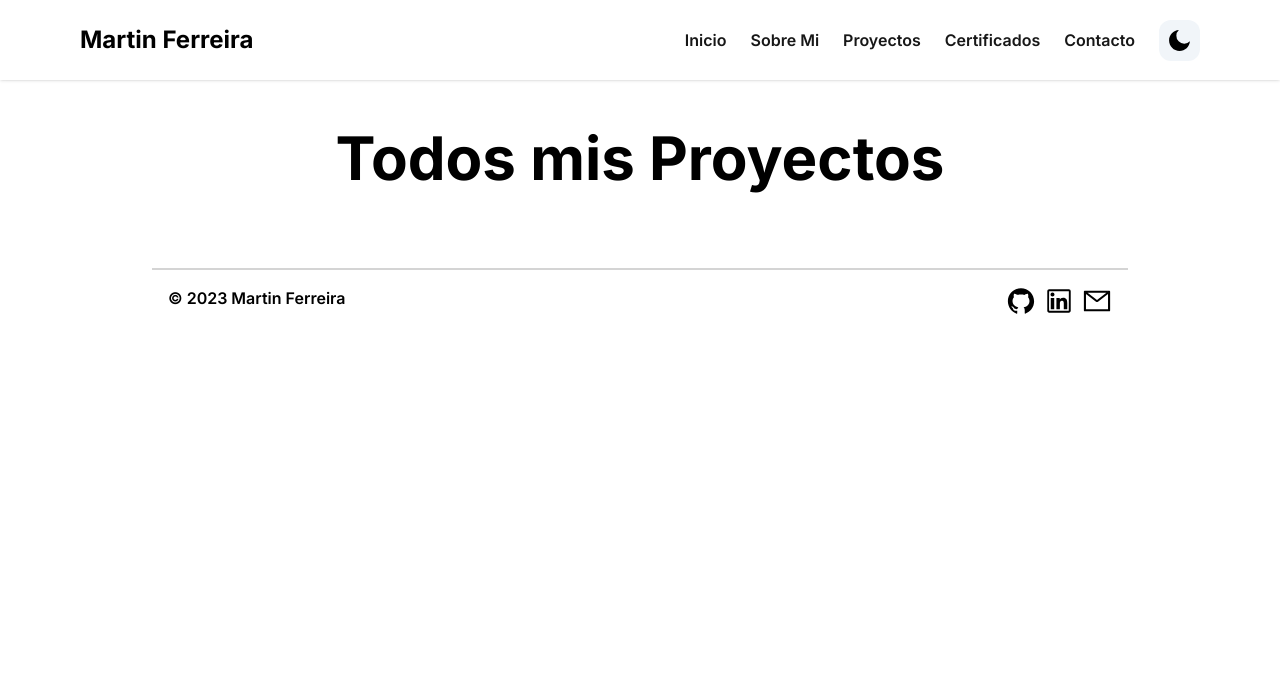
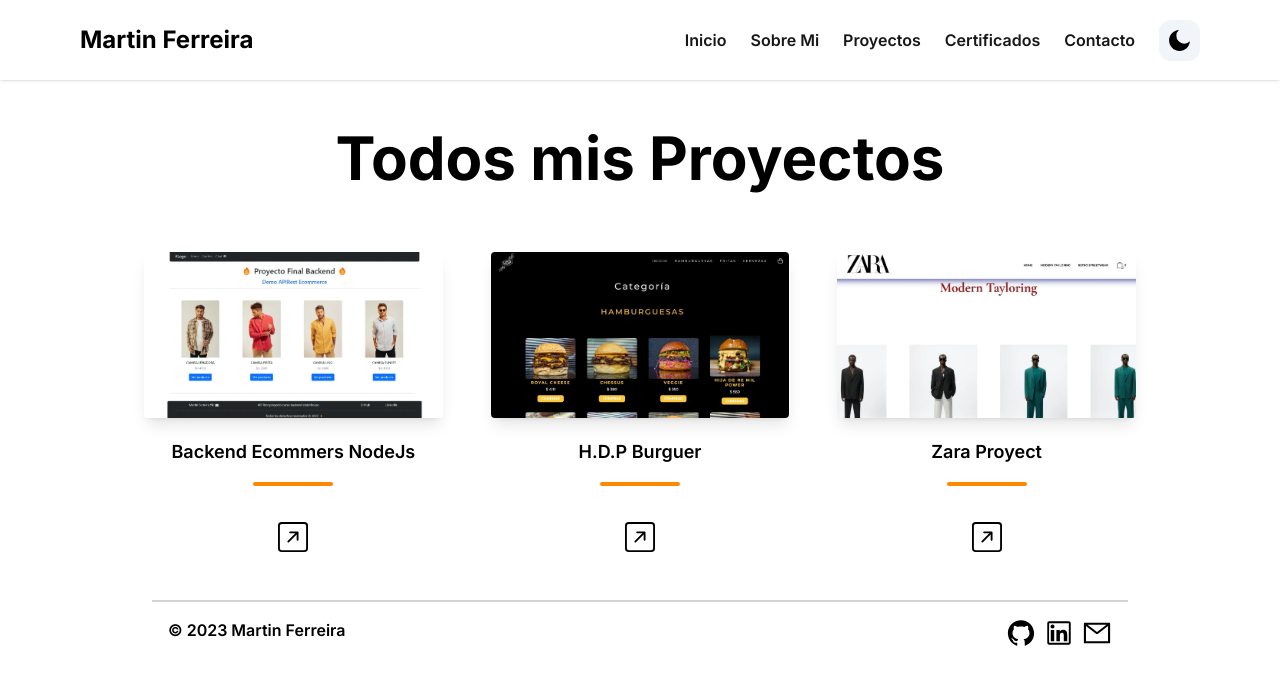
Before and after one commit to martinfyic/portfolio-ts, a Next.js app: page /project in a window 1280 px wide. Shown: the top 684 px of the page. Built offline with nearby package versions, Linux system fonts and the light colour scheme.

Commit message:
refactor: :recycle: add slug at proyect info

```diff
--- a/data/proyectos.ts
+++ b/data/proyectos.ts
@@ -8,6 +8,7 @@ export const proyects: IProyect[] = [
 		image: '/web-images/ecommer-nodejs-proyect.webp',
 		github: 'https://github.com/martinfyic/proyecto-nodejs-ecommerce.git',
 		link: 'https://proyecto-nodejs-ecommerce.onrender.com/',
+		slug: 'backend-ecommers-nodeJs',
 	},
 	{
 		name: 'H.D.P Burguer',
@@ -16,6 +17,7 @@ export const proyects: IProyect[] = [
 		image: '/web-images/burguer-react-proyect.webp',
 		github: 'https://github.com/martinfyic/app-hamburguesas-reactjs.git',
 		link: 'https://proyecto-reactjs-martin.netlify.app/',
+		slug: 'hdp-burguer',
 	},
 	{
 		name: 'Zara Proyect ',
@@ -24,5 +26,6 @@ export const proyects: IProyect[] = [
 		image: '/web-images/zara-js-proyect.webp',
 		github: 'https://github.com/martinfyic/simulador-ecommerce-jsvanilla.git',
 		link: 'https://simulador-ecommerce-js.netlify.app/',
+		slug: 'zara-proyect-js-vanilla',
 	},
 ];
```
